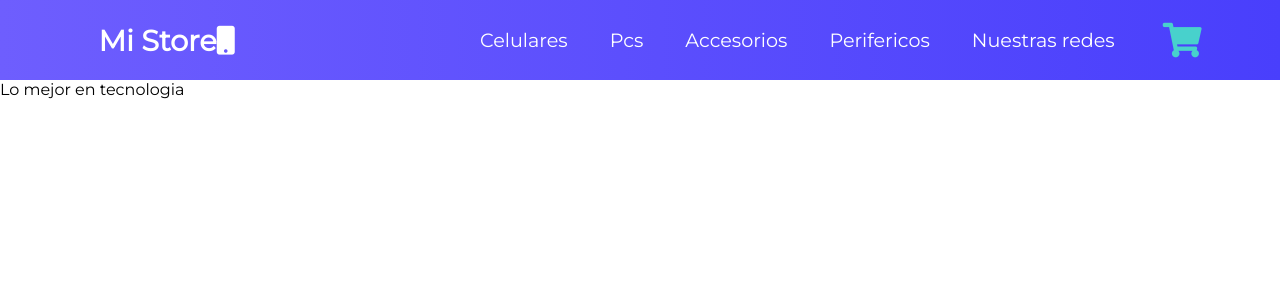
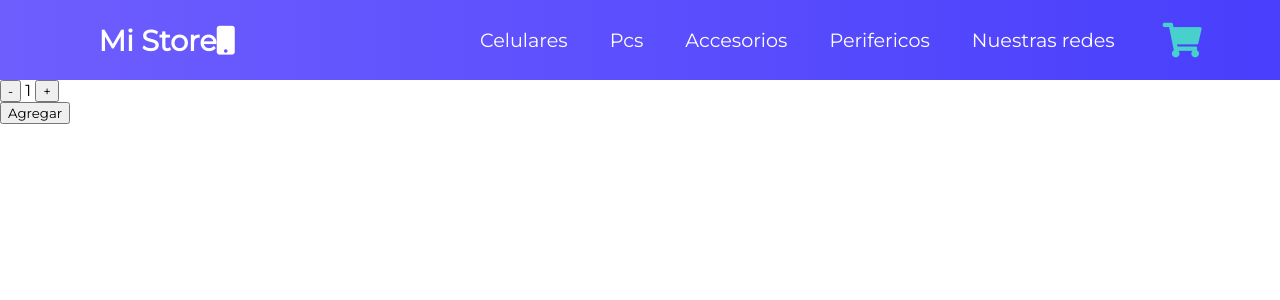
Before and after one commit to jonirea/mi-store, a React (Create React App) app: page / in a window 1280 px wide. Shown: the top 300 px of the page. Built offline with nearby package versions, Linux system fonts and the light colour scheme.

Commit message:
Lo mejor en tecnologia

```diff
--- a/src/App.css
+++ b/src/App.css
@@ -1,6 +1,6 @@
 * {
   box-sizing: border-box;
   margin: 0;
-  padding: 0;
+  padding: 1;
   font-family: 'Montserrat', sans-serif;
 }
--- a/src/App.js
+++ b/src/App.js
@@ -2,14 +2,24 @@ import React from 'react';
 import Navbar from "./componentes/Navbar/Navbar";
 import './App.css';
 import ItemListContainer from './componentes/ItemListContainer/ItemListContainer'
+import ItemCount from './componentes/ItemCount/ItemCount';
+
 
 function App() {
   return (
     <div className="App">
       <Navbar />
       <ItemListContainer />
+      <ItemCount
+      valorInicial={1}
+      minimo={1}
+      maximo = {5}
+      onAdd={cantidad => alert(`Agregados al carrito: ${cantidad}`)}
+    />
     </div>
   );
 }
 
+
+
 export default App;
--- /dev/null
+++ b/src/componentes/ItemCount/ItemCount.js
@@ -0,0 +1,34 @@
+import React, { useState } from "react";
+
+
+function ItemCount({ valorInicial, minimo, maximo, onAdd }) {
+    const [contador, setContador] = useState(valorInicial);
+
+    const aumentarContador = () => setContador(contador + 1);
+
+    const reducirContador = () => setContador(contador - 1);
+
+
+    return (
+        <>
+            <button onClick={reducirContador} disabled={contador < minimo}>
+               -
+            </button>
+            {`  ${contador}  `}
+            <button onClick={aumentarContador} disabled={contador >= maximo}>
+               +
+            </button>
+            <br />
+            <button
+               onClick={() => onAdd(contador)}
+               disabled={contador > maximo || contador < minimo}
+            >
+                Agregar
+            </button>
+            <br />
+        </>
+    );
+}
+
+
+export default ItemCount;
--- a/src/componentes/ItemListContainer/ItemListContainer.js
+++ b/src/componentes/ItemListContainer/ItemListContainer.js
@@ -1,5 +1,5 @@
 import React from 'react';
 
-const ItemListContainer =_ => <tittle>Lo mejor en tecnologia</tittle>
+const ItemListContainer =_ => <tittle className= "tittle"></tittle>
 
 export default ItemListContainer;
```
